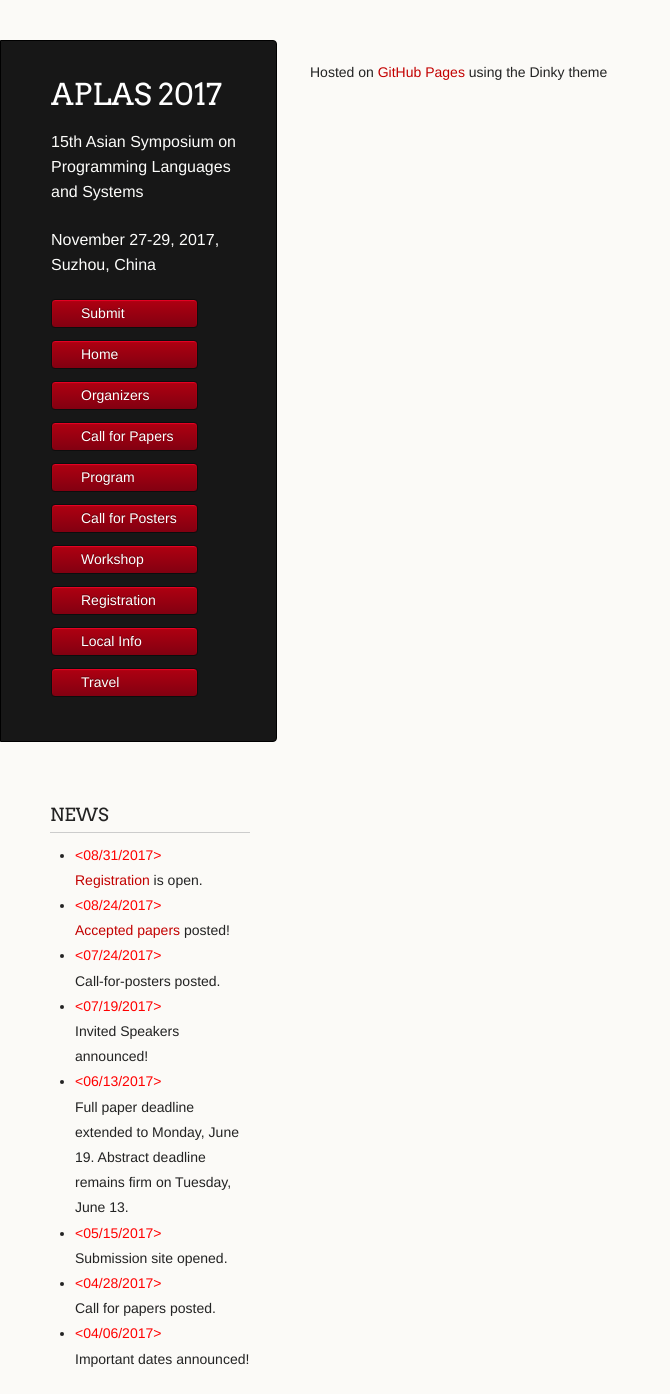
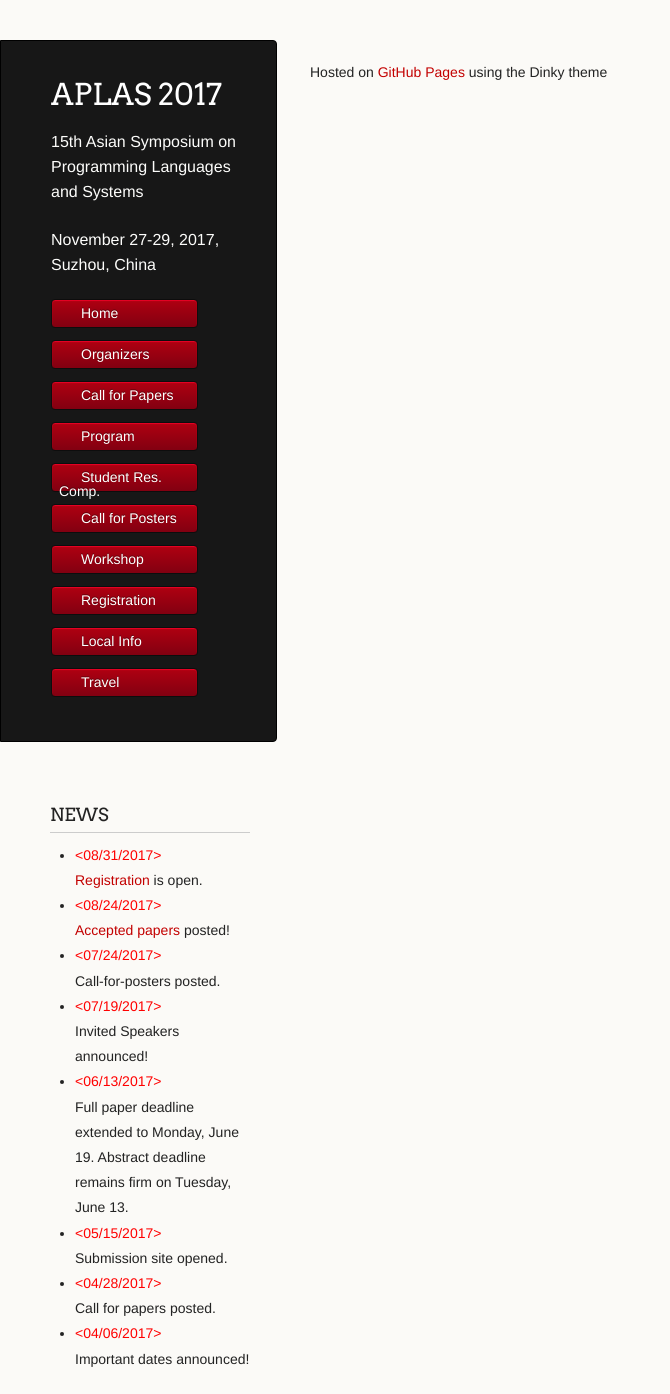
Before and after one commit to www-aplas/www-aplas.github.io, a Jekyll site: the page built from hotels.md, in a window 1280 px wide. Shown: the whole page, without its empty margins (0-670 px from the left). Built offline with Jekyll 4.4.1, drawn with Linux system fonts in a browser that asks for light colours; our own code applies the rules of GitHub Pages for plain Markdown files; a script that is not in the unit is left out.

Commit message:
Update _config.yml

```diff
--- a/_config.yml
+++ b/_config.yml
@@ -4,8 +4,6 @@ description2: November 27-29, 2017, Suzhou, China
 theme: jekyll-theme-dinky
 
 nav:
-- title: Submit
-  url: https://easychair.org/conferences/?conf=aplas2017
 - title: Home
   url: index.html
 - title: Organizers
@@ -14,6 +12,8 @@ nav:
   url: call.html
 - title: Program
   url: program.html
+- title: Student Res. Comp.
+  url: SRC.html
 - title: Call for Posters
   url: posters.html
 - title: Workshop
```
